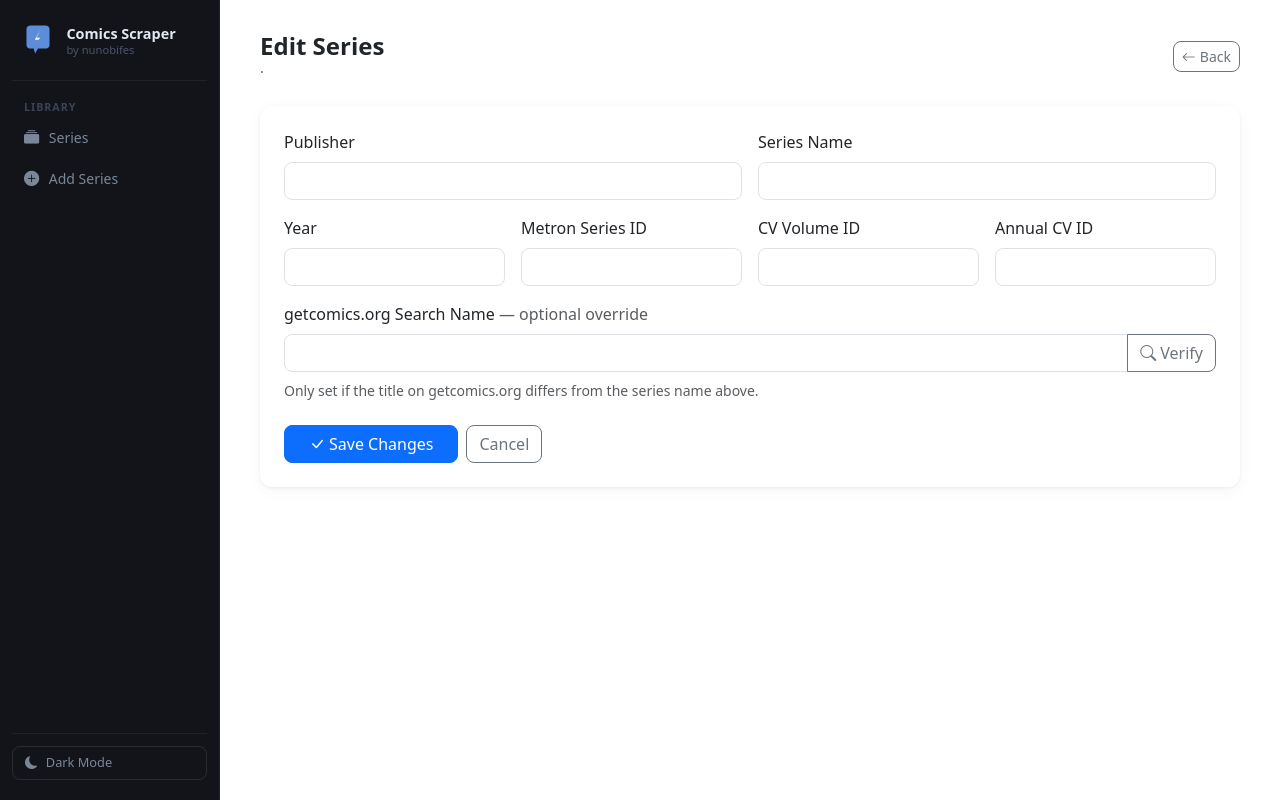
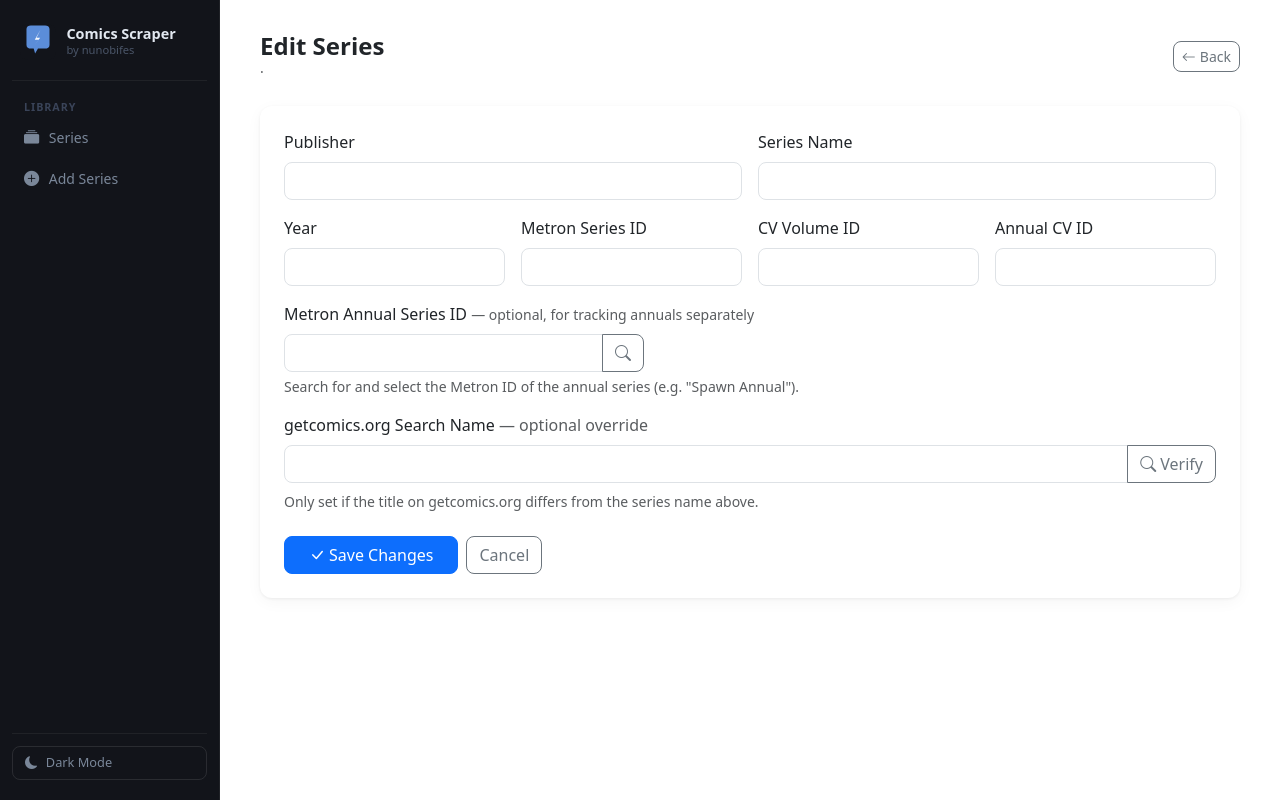
Before and after one commit to nuno-f-rocha-alb/comics-scraper-py, a FastAPI app: template web/templates/series_edit.html in a window 1280 px wide. Run offline with FastAPI, Linux system fonts and the light colour scheme; the template is opened without the code that fills it, so the values that code supplies are empty.

Commit message:
add annual series support, fix covers sync, auto-populate IDs
Covers:
- Sync Covers now auto-finds metron_series_id from comicvine_volume_id
  via Metron API (GET /series/?cv_id=...) for migrated series
- Also backfills comicvine_volume_id from Metron when adding via web UI
- cover_image_url and total_issues fetched in same pass

Annual series:
- Add metron_annual_series_id column (with ALTER TABLE migration)
- Edit form: Metron annual series search picker (inline HTMX dropdown)
- Issues partial: shows regular issues + Annuals section if annual ID set
- Local file detection separates annual files (filename contains "annual")
  from regular issues for correct progress bar counting

Co-Authored-By: Claude Sonnet 4.6 <noreply@anthropic.com>

```diff
--- a/web/app.py
+++ b/web/app.py
@@ -59,7 +59,10 @@ def _count_local_issues(s: Series) -> int:
     path = os.path.join(COMICS_BASE_DIR, s.publisher, f"{s.series_name} ({s.year})")
     if not os.path.isdir(path):
         return 0
-    return sum(1 for f in os.listdir(path) if f.lower().endswith((".cbz", ".cbr")))
+    return sum(
+        1 for f in os.listdir(path)
+        if f.lower().endswith((".cbz", ".cbr")) and "annual" not in f.lower()
+    )
 
 
 def _local_issue_numbers(s: Series) -> set[str]:
@@ -68,13 +71,33 @@ def _local_issue_numbers(s: Series) -> set[str]:
         return set()
     nums: set[str] = set()
     for f in os.listdir(path):
-        if f.lower().endswith((".cbz", ".cbr")):
-            m = re.search(r"#(\d+(?:\.\d+)?)", f)
-            if m:
-                try:
-                    nums.add(str(int(float(m.group(1)))))
-                except ValueError:
-                    pass
+        fname = f.lower()
+        if not fname.endswith((".cbz", ".cbr")) or "annual" in fname:
+            continue
+        m = re.search(r"#(\d+(?:\.\d+)?)", f)
+        if m:
+            try:
+                nums.add(str(int(float(m.group(1)))))
+            except ValueError:
+                pass
+    return nums
+
+
+def _local_annual_issue_numbers(s: Series) -> set[str]:
+    path = os.path.join(COMICS_BASE_DIR, s.publisher, f"{s.series_name} ({s.year})")
+    if not os.path.isdir(path):
+        return set()
+    nums: set[str] = set()
+    for f in os.listdir(path):
+        fname = f.lower()
+        if not fname.endswith((".cbz", ".cbr")) or "annual" not in fname:
+            continue
+        m = re.search(r"#(\d+(?:\.\d+)?)", f)
+        if m:
+            try:
+                nums.add(str(int(float(m.group(1)))))
+            except ValueError:
+                pass
     return nums
 
 
@@ -89,6 +112,49 @@ def _fetch_metron_issues(metron_series_id: int) -> list[dict]:
         data = r.json()
         issues.extend(data.get("results", []))
         url = data.get("next")
+    return issues
+
+
+def _build_issue_list(raw: list[dict], local_nums: set[str]) -> list[dict]:
+    today = date.today()
+    issues = []
+    for issue in raw:
+        num_str = str(issue.get("number", ""))
+        try:
+            normalized = str(int(float(num_str))) if num_str else ""
+        except (ValueError, TypeError):
+            normalized = num_str
+
+        date_str = issue.get("cover_date") or issue.get("store_date") or ""
+        issue_date = None
+        if date_str:
+            try:
+                issue_date = date.fromisoformat(str(date_str)[:10])
+            except ValueError:
+                pass
+
+        if normalized in local_nums:
+            status = "downloaded"
+        elif issue_date and issue_date > today:
+            status = "upcoming"
+        elif issue_date:
+            status = "missing"
+        else:
+            status = "tba"
+
+        image_raw = issue.get("image") or ""
+        cover = image_raw if isinstance(image_raw, str) else (image_raw.get("medium") or "")
+
+        name_raw = issue.get("issue_name") or issue.get("name") or ""
+        title = ", ".join(name_raw) if isinstance(name_raw, list) else name_raw
+
+        issues.append({
+            "number": num_str,
+            "title": title,
+            "date": str(date_str)[:10] if date_str else "",
+            "cover": cover,
+            "status": status,
+        })
     return issues
 
 
@@ -110,6 +176,7 @@ def api_list_series(db: Session = Depends(get_db)):
             "year": s.year,
             "comicvine_volume_id": s.comicvine_volume_id,
             "metron_series_id": s.metron_series_id,
+            "metron_annual_series_id": s.metron_annual_series_id,
             "annual_comicvine_volume_id": s.annual_comicvine_volume_id,
             "getcomics_search_name": s.getcomics_search_name,
             "enabled": s.enabled,
@@ -120,7 +187,7 @@ def api_list_series(db: Session = Depends(get_db)):
     ]
 
 
-# ── Metron search proxy (HTMX partials) ───────────────────────────────────────
+# ── Metron search proxy ────────────────────────────────────────────────────────
 
 @app.get("/api/metron/search", response_class=HTMLResponse)
 def metron_search(request: Request, name: str = ""):
@@ -141,6 +208,25 @@ def metron_search(request: Request, name: str = ""):
         )
 
 
+@app.get("/api/metron/search-pick", response_class=HTMLResponse)
+def metron_search_pick(request: Request, name: str = "", field: str = ""):
+    if len(name.strip()) < 2:
+        return HTMLResponse("")
+    try:
+        from config import METRON_BASE_URL
+        from metadata.metron_client import get as metron_get
+        r = metron_get(f"{METRON_BASE_URL}/series/", name=name.strip())
+        results = r.json().get("results", [])
+        return templates.TemplateResponse(
+            "partials/metron_pick_results.html",
+            {"request": request, "results": results, "field": field},
+        )
+    except Exception as exc:
+        return HTMLResponse(
+            f'<div class="alert alert-danger mt-2 small">Search error: {exc}</div>'
+        )
+
+
 @app.get("/api/metron/series/{metron_id}/add-form", response_class=HTMLResponse)
 def metron_series_add_form(request: Request, metron_id: int):
     try:
@@ -158,34 +244,52 @@ def metron_series_add_form(request: Request, metron_id: int):
         )
 
 
-# ── Cover sync ─────────────────────────────────────────────────────────────────
+# ── Cover + ID sync ────────────────────────────────────────────────────────────
 
 @app.post("/api/sync-covers")
 def sync_covers(db: Session = Depends(get_db)):
     from config import METRON_BASE_URL
     from metadata.metron_client import get as metron_get
 
-    rows = db.query(Series).filter(
-        Series.metron_series_id.isnot(None),
-        Series.cover_image_url.is_(None),
-    ).all()
+    rows = db.query(Series).all()
+    found_ids = 0
+    updated_covers = 0
 
-    updated = 0
     for s in rows:
-        try:
-            r = metron_get(f"{METRON_BASE_URL}/series/{s.metron_series_id}/")
-            data = r.json()
-            s.cover_image_url = data.get("image") or None
-            s.total_issues = data.get("issue_count") or None
-            updated += 1
-        except Exception:
-            pass
+        # Phase 1: auto-find metron_series_id from comicvine_volume_id
+        if not s.metron_series_id and s.comicvine_volume_id:
+            try:
+                r = metron_get(f"{METRON_BASE_URL}/series/", cv_id=s.comicvine_volume_id)
+                results = r.json().get("results", [])
+                if results:
+                    s.metron_series_id = results[0]["id"]
+                    found_ids += 1
+            except Exception:
+                pass
+
+        # Phase 2: fetch cover + issue count from Metron detail
+        if s.metron_series_id and not s.cover_image_url:
+            try:
+                r = metron_get(f"{METRON_BASE_URL}/series/{s.metron_series_id}/")
+                data = r.json()
+                img = data.get("image") or ""
+                s.cover_image_url = img if isinstance(img, str) and img else None
+                s.total_issues = data.get("issue_count") or None
+                # Backfill CV ID if missing
+                if not s.comicvine_volume_id and data.get("cv_id"):
+                    s.comicvine_volume_id = data["cv_id"]
+                updated_covers += 1
+            except Exception:
+                pass
 
     db.commit()
-    return RedirectResponse(
-        url=f"/series?msg=Covers synced for {updated} series.",
-        status_code=303,
-    )
+    parts = []
+    if found_ids:
+        parts.append(f"{found_ids} Metron IDs found via CV ID")
+    if updated_covers:
+        parts.append(f"{updated_covers} covers synced")
+    msg = ", ".join(parts) if parts else "Nothing to update."
+    return RedirectResponse(url=f"/series?msg={quote(msg)}", status_code=303)
 
 
 # ── Verify search ──────────────────────────────────────────────────────────────
@@ -251,6 +355,7 @@ def series_create(
     year: str = Form(""),
     comicvine_volume_id: str = Form(""),
     metron_series_id: str = Form(""),
+    metron_annual_series_id: str = Form(""),
     annual_comicvine_volume_id: str = Form(""),
     getcomics_search_name: str = Form(""),
     cover_image_url: str = Form(""),
@@ -262,6 +367,7 @@ def series_create(
         year=int(year) if year.strip() else None,
         comicvine_volume_id=int(comicvine_volume_id) if comicvine_volume_id.strip() else None,
         metron_series_id=int(metron_series_id) if metron_series_id.strip() else None,
+        metron_annual_series_id=int(metron_annual_series_id) if metron_annual_series_id.strip() else None,
         annual_comicvine_volume_id=int(annual_comicvine_volume_id) if annual_comicvine_volume_id.strip() else None,
         getcomics_search_name=getcomics_search_name.strip() or None,
         cover_image_url=cover_image_url.strip() or None,
@@ -292,6 +398,7 @@ def series_update(
     year: str = Form(""),
     comicvine_volume_id: str = Form(""),
     metron_series_id: str = Form(""),
+    metron_annual_series_id: str = Form(""),
     annual_comicvine_volume_id: str = Form(""),
     getcomics_search_name: str = Form(""),
 ):
@@ -303,11 +410,12 @@ def series_update(
     s.year = int(year) if year.strip() else None
     s.comicvine_volume_id = int(comicvine_volume_id) if comicvine_volume_id.strip() else None
     s.metron_series_id = int(metron_series_id) if metron_series_id.strip() else None
+    s.metron_annual_series_id = int(metron_annual_series_id) if metron_annual_series_id.strip() else None
     s.annual_comicvine_volume_id = int(annual_comicvine_volume_id) if annual_comicvine_volume_id.strip() else None
     s.getcomics_search_name = getcomics_search_name.strip() or None
     db.commit()
     return RedirectResponse(
-        url=f"/series?msg={quote(s.series_name + ' updated successfully.')}",
+        url=f"/series/{series_id}",
         status_code=303,
     )
 
@@ -367,54 +475,31 @@ def series_issues_partial(request: Request, series_id: int, db: Session = Depend
         )
 
     local_nums = _local_issue_numbers(s)
-    issues: list[dict] = []
+    local_annual_nums = _local_annual_issue_numbers(s) if s.metron_annual_series_id else set()
+
+    regular_issues: list[dict] = []
+    annual_issues: list[dict] = []
 
     try:
         raw = _fetch_metron_issues(s.metron_series_id)
-        today = date.today()
-        for issue in raw:
-            num_str = str(issue.get("number", ""))
-            try:
-                normalized = str(int(float(num_str))) if num_str else ""
-            except (ValueError, TypeError):
-                normalized = num_str
-
-            date_str = issue.get("cover_date") or issue.get("store_date") or ""
-            issue_date = None
-            if date_str:
-                try:
-                    issue_date = date.fromisoformat(str(date_str)[:10])
-                except ValueError:
-                    pass
-
-            if normalized in local_nums:
-                status = "downloaded"
-            elif issue_date and issue_date > today:
-                status = "upcoming"
-            elif issue_date:
-                status = "missing"
-            else:
-                status = "tba"
-
-            image_raw = issue.get("image") or ""
-            cover = image_raw if isinstance(image_raw, str) else (image_raw.get("medium") or "")
-
-            name_raw = issue.get("issue_name") or issue.get("name") or ""
-            title = ", ".join(name_raw) if isinstance(name_raw, list) else name_raw
-
-            issues.append({
-                "number": num_str,
-                "title": title,
-                "date": str(date_str)[:10] if date_str else "",
-                "cover": cover,
-                "status": status,
-            })
+        regular_issues = _build_issue_list(raw, local_nums)
     except Exception as exc:
         return HTMLResponse(
             f'<div class="alert alert-danger m-3">Error fetching issues from Metron: {exc}</div>'
         )
 
+    if s.metron_annual_series_id:
+        try:
+            raw_annual = _fetch_metron_issues(s.metron_annual_series_id)
+            annual_issues = _build_issue_list(raw_annual, local_annual_nums)
+        except Exception:
+            pass
+
     return templates.TemplateResponse(
         "partials/series_issues.html",
-        {"request": request, "issues": issues},
+        {
+            "request": request,
+            "regular_issues": regular_issues,
+            "annual_issues": annual_issues,
+        },
     )
--- a/web/database.py
+++ b/web/database.py
@@ -22,6 +22,8 @@ def migrate_columns():
             conn.execute(text("ALTER TABLE series ADD COLUMN cover_image_url TEXT"))
         if "total_issues" not in cols:
             conn.execute(text("ALTER TABLE series ADD COLUMN total_issues INTEGER"))
+        if "metron_annual_series_id" not in cols:
+            conn.execute(text("ALTER TABLE series ADD COLUMN metron_annual_series_id INTEGER"))
         conn.commit()
 
 
--- a/web/models.py
+++ b/web/models.py
@@ -21,6 +21,8 @@ class Series(Base):
 
     # Override the search term used on getcomics.org (defaults to series_name at query time)
     getcomics_search_name: Mapped[str | None] = mapped_column(String, nullable=True)
+
+    metron_annual_series_id: Mapped[int | None] = mapped_column(Integer, nullable=True)
 
     cover_image_url: Mapped[str | None] = mapped_column(String, nullable=True)
     total_issues: Mapped[int | None] = mapped_column(Integer, nullable=True)
--- a/web/templates/series_edit.html
+++ b/web/templates/series_edit.html
@@ -7,7 +7,7 @@
     <h4 class="fw-bold mb-0">Edit Series</h4>
     <p class="text-muted small mb-0">{{ s.publisher }} &middot; {{ s.series_name }}</p>
   </div>
-  <a href="/series" class="btn btn-outline-secondary btn-sm">
+  <a href="/series/{{ s.id }}" class="btn btn-outline-secondary btn-sm">
     <i class="bi bi-arrow-left me-1"></i>Back
   </a>
 </div>
@@ -16,6 +16,8 @@
   <div class="card-body p-4">
     <form action="/series/{{ s.id }}/update" method="post">
       <div class="row g-3">
+
+        <!-- Core fields -->
         <div class="col-md-6">
           <label class="form-label fw-medium">Publisher</label>
           <input type="text" class="form-control" name="publisher" value="{{ s.publisher }}" required>
@@ -28,6 +30,8 @@
           <label class="form-label fw-medium">Year</label>
           <input type="number" class="form-control" name="year" value="{{ s.year or '' }}">
         </div>
+
+        <!-- IDs -->
         <div class="col-md-3">
           <label class="form-label fw-medium">Metron Series ID</label>
           <input type="number" class="form-control" name="metron_series_id" value="{{ s.metron_series_id or '' }}">
@@ -40,6 +44,38 @@
           <label class="form-label fw-medium">Annual CV ID</label>
           <input type="number" class="form-control" name="annual_comicvine_volume_id" value="{{ s.annual_comicvine_volume_id or '' }}">
         </div>
+
+        <!-- Metron Annual Series ID with inline search -->
+        <div class="col-12">
+          <label class="form-label fw-medium">
+            Metron Annual Series ID
+            <span class="text-muted fw-normal small">&#8212; optional, for tracking annuals separately</span>
+          </label>
+          <div class="input-group" style="max-width:360px;">
+            <input type="number" class="form-control" name="metron_annual_series_id"
+                   id="metron_annual_series_id" value="{{ s.metron_annual_series_id or '' }}">
+            <button type="button" class="btn btn-outline-secondary"
+                    data-bs-toggle="collapse" data-bs-target="#annual-search-area"
+                    aria-expanded="false">
+              <i class="bi bi-search"></i>
+            </button>
+          </div>
+          <div class="collapse mt-2" id="annual-search-area" style="max-width:480px;">
+            <input type="text" class="form-control form-control-sm"
+                   placeholder="Search Metron for the annual series…"
+                   hx-get="/api/metron/search-pick?field=metron_annual_series_id"
+                   hx-trigger="input changed delay:400ms"
+                   hx-target="#annual-pick-results"
+                   hx-swap="innerHTML"
+                   name="name">
+            <div id="annual-pick-results" class="mt-1"></div>
+          </div>
+          <div class="form-text">
+            Search for and select the Metron ID of the annual series (e.g. "Spawn Annual").
+          </div>
+        </div>
+
+        <!-- getcomics search name -->
         <div class="col-12">
           <label class="form-label fw-medium">
             getcomics.org Search Name
@@ -62,12 +98,13 @@
           <div id="verify-results" class="mt-2"></div>
           <div class="form-text">Only set if the title on getcomics.org differs from the series name above.</div>
         </div>
+
       </div>
       <div class="d-flex gap-2 mt-4">
         <button type="submit" class="btn btn-primary px-4">
           <i class="bi bi-check-lg me-1"></i>Save Changes
         </button>
-        <a href="/series" class="btn btn-outline-secondary">Cancel</a>
+        <a href="/series/{{ s.id }}" class="btn btn-outline-secondary">Cancel</a>
       </div>
     </form>
   </div>
```
Also changed, not shown: web/templates/partials/metron_pick_results.html (added, +22 -0 lines), web/templates/partials/series_issues.html (+25 -7 lines).
